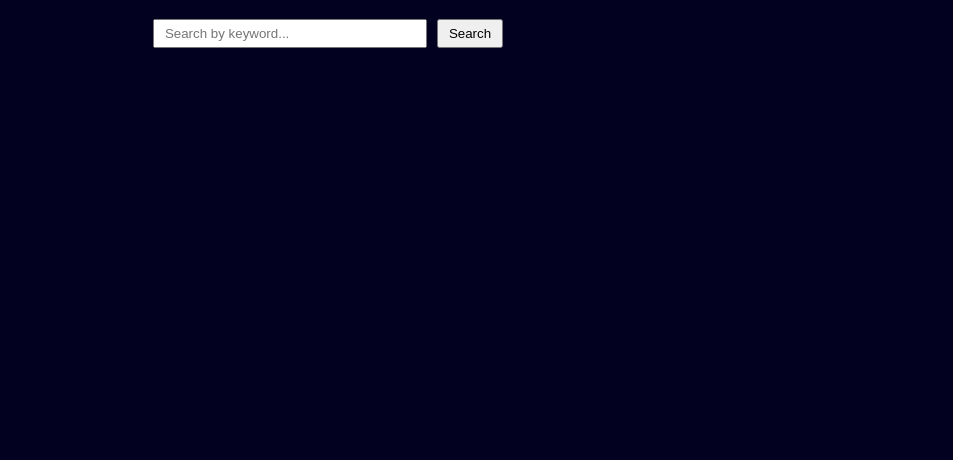
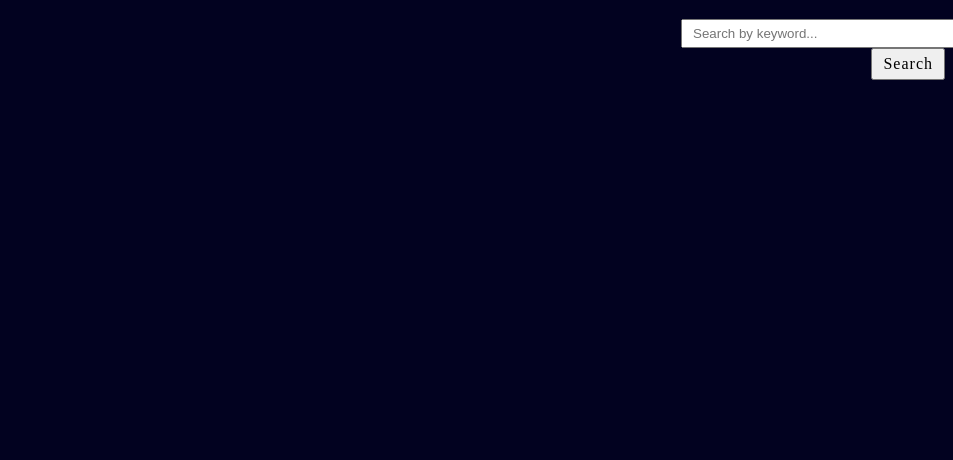
Before and after one commit to Taliesynth/fusion-calculator, a Gatsby site: page /search in a window 1280 px wide. Shown: the part 340-800 px from the top of the page, without its empty margins (327-1280 px from the left). Built offline with nearby package versions, Linux system fonts and the light colour scheme; Gatsby itself is replaced by a stand-in of ours.

Commit message:
moved search bar and started merging compendium

```diff
--- a/src/components/layout.module.css
+++ b/src/components/layout.module.css
@@ -6,28 +6,73 @@
   font-size: 25px;
   letter-spacing: 2px;
 }
+
 .heading {
     color: rgb(40,37,141);
 }
+
 .nav-links {
   display: flex;
   list-style: none;
   padding-left: 0;
 }
+
 .nav-link-item {
   margin:auto;
 }
+
 .nav-link-text {
   color: rgb(217, 217, 255);
 }
+
 .site-title {
   font-size: 3.5rem;
   color: rgb(21, 29, 166);
   font-weight: 750;
   text-align: center;
 }
+
 body {
   background-color: rgb(2, 2, 32);
   color: rgb(217, 217, 255);
   text-shadow: rgb(0, 0, 0);
 }
+
+input {
+  padding-top:5px;
+  padding-bottom:5px;
+  padding-left: 10px;
+  padding-right: 10px;
+  width: 250px;
+}
+
+.search_button {
+  padding-top:5px;
+  padding-bottom:5px;
+  padding-left: 10px;
+  padding-right: 10px;
+  margin-left: 10px;
+  font-family:'p5hatty';
+  font-size: 16px;
+  letter-spacing: 1px;
+}
+
+.search_container {
+  padding-top:0px;
+  padding-bottom: 60px;
+  padding-left: 1000px;
+  margin: auto;
+  align-self: right;
+  max-width: 500px;
+  font-family:'p5hatty';
+  text-align: right;
+}
+
+.result_container{
+  margin: auto;
+  max-width: 500px;
+  font-family: 'p5hatty';
+  text-align: center;
+  font-size: 25px;
+  letter-spacing: 2px;
+}
--- a/src/components/search layout.js
+++ b/src/components/search layout.js
@@ -1,19 +1,22 @@
 import { useState } from 'react'
 import React from 'react'
 import { Link, graphql, useStaticQuery } from 'gatsby'
-import { search_button, search_container} from './search layout.module.css'
+import { search_button, search_container} from './layout.module.css'
 
 const SearchLayout = () => {
   const [searchValue, setSearchValue] = useState('');
   const [searchResult, setSearchResult] = useState([]);
   const data = useStaticQuery(graphql`
     query {
-        allMdx {
+      allMdx(sort: { frontmatter: { title: ASC }}) {
         nodes {
           frontmatter {
             title
             slug
+            arcana
           }
+          id
+          excerpt
         }
       }
     }
@@ -58,6 +61,7 @@ const SearchLayout = () => {
                 <Link to={`../compendium/${node.frontmatter.slug}`}>
                   {node.frontmatter.title}
                 </Link>
+                <p>Arcana: {node.frontmatter.arcana}</p>
               </h2>
             </div>
           ))}
--- a/src/components/search layout.module.css
+++ /dev/null
@@ -1,26 +0,0 @@
-input {
-    padding-top:5px;
-    padding-bottom:5px;
-    padding-left: 10px;
-    padding-right: 10px;
-    width: 250px;
-}
-
-.search_button {
-    padding-top:5px;
-    padding-bottom:5px;
-    padding-left: 10px;
-    padding-right: 10px;
-    margin-left: 10px;
-  }
-
-  .search_container {
-    padding-top:0px;
-    padding-bottom: 60px;
-    padding-left: 30px;
-    margin: auto;
-    align-self: center;
-    max-width: 500px;
-    font-family:'Lucida Sans';
-    text-align: center;
-  }
--- a/src/pages/about.js
+++ b/src/pages/about.js
@@ -1,9 +1,7 @@
-// Step 1: Import React
 import * as React from 'react'
 import Layout from '../components/layout'
 import Seo from '../components/seo'
 
-// Step 2: Define your component
 const AboutPage = () => {
   return (
     <Layout pageTitle="About">
@@ -14,5 +12,4 @@ const AboutPage = () => {
 
 export const Head = () => <Seo title="About" />
 
-// Step 3: Export your component
 export default AboutPage
--- a/src/pages/index.js
+++ b/src/pages/index.js
@@ -1,10 +1,8 @@
-// Step 1: Import React
 import * as React from 'react'
 import Layout from '../components/layout'
 import { StaticImage } from 'gatsby-plugin-image'
 import Seo from '../components/seo'
 
-// Step 2: Define your component
 const IndexPage = () => {
   return (
     <Layout pageTitle="Home Page">
@@ -17,8 +15,6 @@ const IndexPage = () => {
   )
 }
 
-// You'll learn about this in the next task, just copy it for now
 export const Head = () => <Seo title="Home Page" />
 
-// Step 3: Export your component
 export default IndexPage
```
Lines whose indentation alone changed are shown as unchanged.
